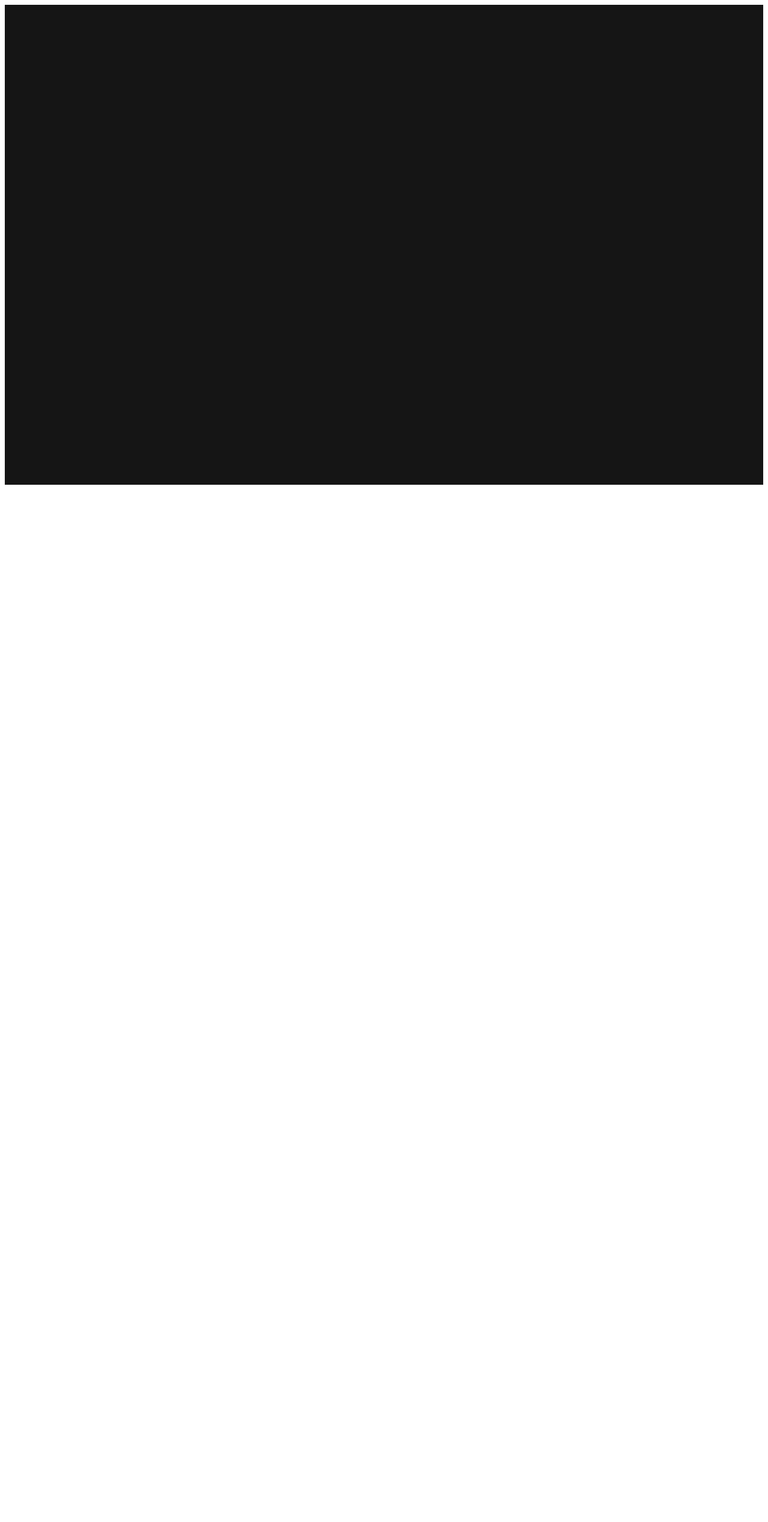
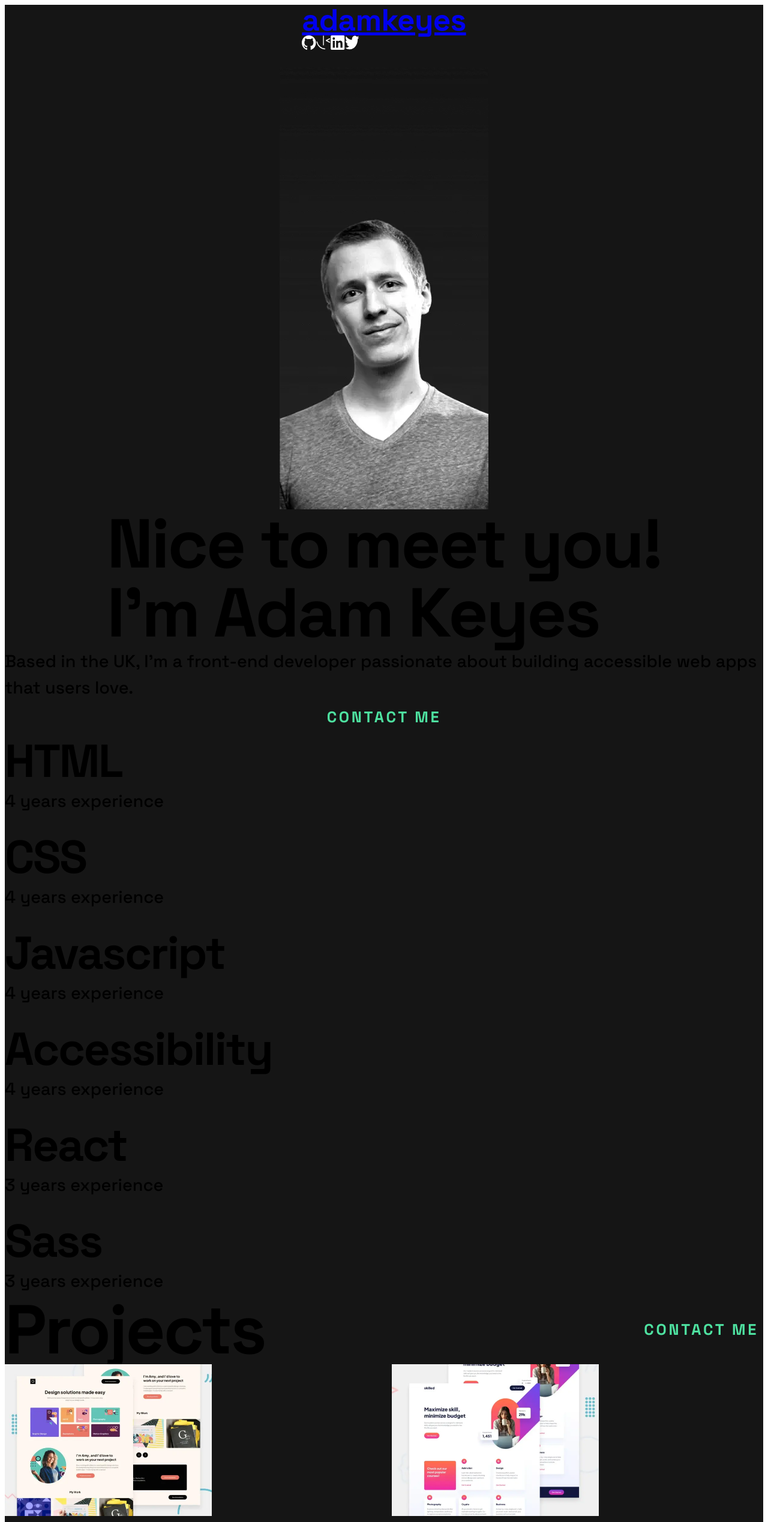
Before and after one commit to hamilton-i7/developer-portfolio, a Next.js app in the folder root/: page / in a window 1280 px wide. Shown: the top 2537 px of the page at 60% size. Before the commit the page ends 816 px from the top, so only its background shows below. Built offline with nearby package versions, Linux system fonts and the light colour scheme.

Commit message:
Add content to home

```diff
--- /dev/null
+++ b/root/components/common/button.tsx
@@ -0,0 +1,16 @@
+import React from 'react'
+import MuiButton, { ButtonProps as MuiButtonProps } from '@mui/material/Button'
+
+type ButtonProps = MuiButtonProps & {
+  children: React.ReactNode
+}
+
+const Button = ({ children, variant = 'text', ...props }: ButtonProps) => {
+  return (
+    <MuiButton variant={variant} {...props}>
+      {children}
+    </MuiButton>
+  )
+}
+
+export default Button
--- /dev/null
+++ b/root/components/common/link.tsx
@@ -0,0 +1,17 @@
+import NextLink from 'next/link'
+import React from 'react'
+
+export type LinkProps = {
+  children?: React.ReactNode
+  href: string
+}
+
+const Link: React.FC<LinkProps> = ({ href, children }) => {
+  return (
+    <NextLink href={href} passHref>
+      {children}
+    </NextLink>
+  )
+}
+
+export default Link
--- /dev/null
+++ b/root/components/common/navbar.tsx
@@ -0,0 +1,41 @@
+import Stack from '@mui/material/Stack'
+import Typography from '@mui/material/Typography'
+import React from 'react'
+import Link from './link'
+import Image from 'next/image'
+import githubIcon from '../../public/icon-github.svg'
+import frontendMentorIcon from '../../public/icon-frontend-mentor.svg'
+import linkedInIcon from '../../public/icon-linkedin.svg'
+import twitterIcon from '../../public/icon-twitter.svg'
+
+const Navbar = () => {
+  const navbarLinks = [
+    { imgSrc: githubIcon, alt: 'Github icon' },
+    { imgSrc: frontendMentorIcon, alt: 'Frontend Mentor icon' },
+    { imgSrc: linkedInIcon, alt: 'LinkedIn icon' },
+    { imgSrc: twitterIcon, alt: 'Twitter icon' },
+  ]
+
+  return (
+    <Stack>
+      <Link href='#'>
+        <Typography variant='h3' component='p'>
+          adamkeyes
+        </Typography>
+      </Link>
+      <Stack direction='row'>
+        {navbarLinks.map((link, index) => (
+          <Image
+            key={index}
+            src={link.imgSrc}
+            alt={link.alt}
+            width={24}
+            height={24}
+          />
+        ))}
+      </Stack>
+    </Stack>
+  )
+}
+
+export default Navbar
--- /dev/null
+++ b/root/components/common/text-field.tsx
@@ -0,0 +1,10 @@
+import React from 'react'
+import MuiTextField, {
+  TextFieldProps as MuiTextFieldProps,
+} from '@mui/material/TextField'
+
+const TextField = ({ variant = 'standard', ...props }: MuiTextFieldProps) => {
+  return <MuiTextField variant='standard' {...props} />
+}
+
+export default TextField
--- /dev/null
+++ b/root/components/home/contact.tsx
@@ -0,0 +1,32 @@
+import Divider from '@mui/material/Divider'
+import Stack from '@mui/material/Stack'
+import Typography from '@mui/material/Typography'
+import React from 'react'
+import Button from '../common/button'
+import Navbar from '../common/navbar'
+import TextField from '../common/text-field'
+
+const Contact = () => {
+  return (
+    <Stack
+      sx={{
+        background: theme => theme.palette.neutral.dark,
+      }}>
+      <Typography variant='h1' component='h2'>
+        Contact
+      </Typography>
+      <Typography variant='body1'>
+        I would love to hear about your project and how I could help. Please
+        fill in the form, and I'll get back to you as soon as possible.
+      </Typography>
+      <TextField placeholder='Name' />
+      <TextField placeholder='Email' type='email' />
+      <TextField placeholder='Message' multiline minRows={4} />
+      <Button>Send Message</Button>
+      <Divider />
+      <Navbar />
+    </Stack>
+  )
+}
+
+export default Contact
--- /dev/null
+++ b/root/components/home/hero.tsx
@@ -0,0 +1,29 @@
+import Box from '@mui/material/Box'
+import Stack from '@mui/material/Stack'
+import Typography from '@mui/material/Typography'
+import Image from 'next/image'
+import React from 'react'
+import profilePictureMobile from '../../public/image-profile-mobile.webp'
+import Button from '../common/button'
+
+const Hero = () => {
+  return (
+    <Stack
+      sx={{
+        alignItems: 'center',
+      }}>
+      <Image src={profilePictureMobile} alt='Picture of Adam Keyes' />
+      <Typography variant='h1'>
+        Nice to meet you! <br />
+        I'm <Box component='span'>Adam Keyes</Box>
+      </Typography>
+      <Typography variant='body1'>
+        Based in the UK, I’m a front-end developer passionate about building
+        accessible web apps that users love.
+      </Typography>
+      <Button>Contact me</Button>
+    </Stack>
+  )
+}
+
+export default Hero
--- /dev/null
+++ b/root/components/home/projects.tsx
@@ -0,0 +1,62 @@
+import React from 'react'
+import { IProject } from '../../data/projects'
+import collections from '../../data/collections.json'
+import Stack from '@mui/material/Stack'
+import Typography from '@mui/material/Typography'
+import Button from '../common/button'
+import Grid from '@mui/material/Grid'
+import Image from 'next/image'
+
+const Project = ({ project }: { project: IProject }) => {
+  return (
+    <Stack>
+      <Image
+        src={project.imgSrc.small}
+        alt={project.name}
+        width={345}
+        height={253}
+      />
+      <Typography variant='h4' component='h3'>
+        {project.name}
+      </Typography>
+      <Stack direction='row'>
+        {project.technologies.map((technology, index) => (
+          <Typography key={index}>{technology}</Typography>
+        ))}
+      </Stack>
+      <Stack direction='row'>
+        <Button>View Project</Button>
+        <Button>View Code</Button>
+      </Stack>
+    </Stack>
+  )
+}
+
+const Projects = () => {
+  const { projects }: { projects: IProject[] } = JSON.parse(
+    JSON.stringify(collections),
+  )
+  return (
+    <Stack>
+      <Stack
+        direction='row'
+        sx={{
+          justifyContent: 'space-between',
+        }}>
+        <Typography variant='h1' component='h2'>
+          Projects
+        </Typography>
+        <Button>Contact me</Button>
+      </Stack>
+      <Grid container spacing={2}>
+        {projects.map((project, index) => (
+          <Grid key={index} item xs={12} tablet={6}>
+            <Project project={project} />
+          </Grid>
+        ))}
+      </Grid>
+    </Stack>
+  )
+}
+
+export default Projects
--- /dev/null
+++ b/root/components/home/technologies.tsx
@@ -0,0 +1,29 @@
+import Grid from '@mui/material/Grid'
+import Stack from '@mui/material/Stack'
+import Typography from '@mui/material/Typography'
+import React from 'react'
+import collections from '../../data/collections.json'
+import { ITechnology } from '../../data/technologies'
+
+const Technologies = () => {
+  const { technologies }: { technologies: ITechnology[] } = JSON.parse(
+    JSON.stringify(collections),
+  )
+
+  return (
+    <Grid container spacing={2}>
+      {technologies.map((technology, index) => (
+        <Grid key={index} item xs={12}>
+          <Stack>
+            <Typography variant='h2' component='h3'>
+              {technology.name}
+            </Typography>
+            <Typography variant='body1'>{technology.experience}</Typography>
+          </Stack>
+        </Grid>
+      ))}
+    </Grid>
+  )
+}
+
+export default Technologies
--- a/root/pages/index.tsx
+++ b/root/pages/index.tsx
@@ -1,5 +1,11 @@
+import Divider from '@mui/material/Divider'
 import Stack from '@mui/material/Stack'
 import Head from 'next/head'
+import Navbar from '../components/common/navbar'
+import Contact from '../components/home/contact'
+import Hero from '../components/home/hero'
+import Projects from '../components/home/projects'
+import Technologies from '../components/home/technologies'
 
 export default function Home() {
   return (
@@ -18,7 +24,16 @@ export default function Home() {
           background: theme => theme.palette.common.black,
           minHeight: '100vh',
           width: '100%',
-        }}></Stack>
+          alignItems: 'center',
+        }}>
+        <Navbar />
+        <Hero />
+        <Divider />
+        <Technologies />
+        <Divider />
+        <Projects />
+        <Contact />
+      </Stack>
     </>
   )
 }
```
Also changed, not shown: root/styles/theme/mui.d.ts (+8 -1 lines).
